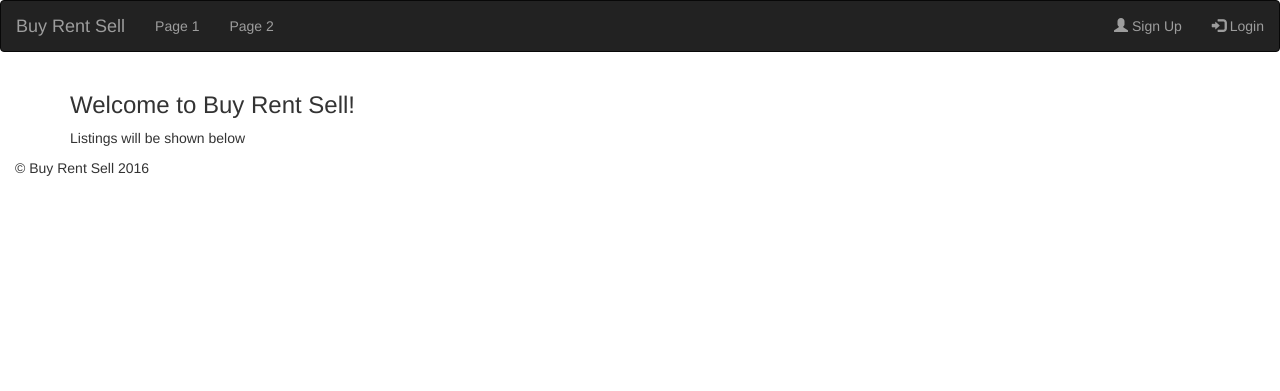
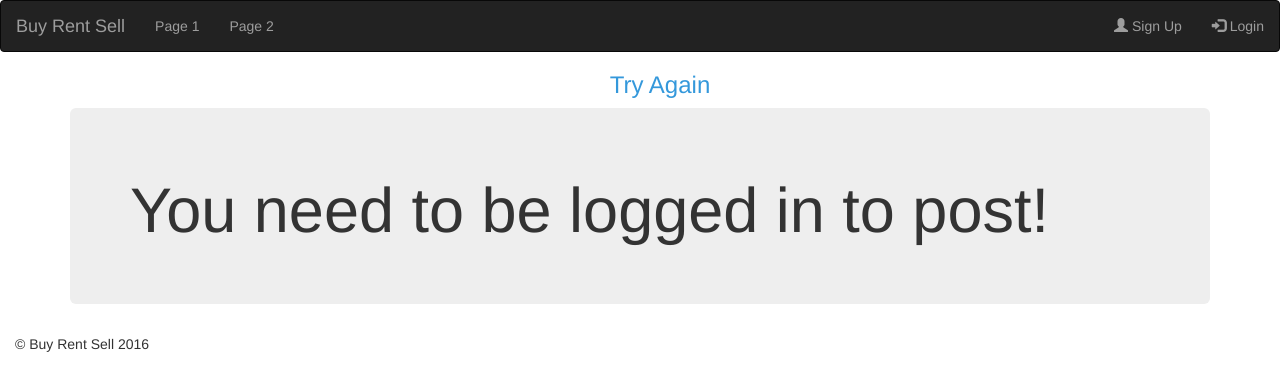
Before and after one commit to mhendri/buyrentsell, a Flask app: page /posted in a window 1280 px wide. Shown: the top 391 px of the page. Run offline with Flask 2, Linux system fonts and the light colour scheme; some libraries are stand-ins or nearby versions.

Commit message:
Complete Flash on index.html and signup.html

```diff
--- a/app.py
+++ b/app.py
@@ -282,7 +282,7 @@ def showSignUp():
     firstnum = int(random.random() * 10)
     secondnum = int(random.random() * 10)
     resultnum = firstnum + secondnum
-    return render_template('signup.html', firstnum = firstnum, secondnum = secondnum, resultnum = resultnum)
+    return render_template('signup.html', firstnum = firstnum, secondnum = secondnum)
 
 # Success Message
 @app.route('/success', methods =['GET', 'POST'])
@@ -298,8 +298,14 @@ def success():
             entry = User(email, password, firstname, lastname, phone)
             db.session.add(entry)
             db.session.commit()
-            return render_template('success.html')
-    return render_template('success.html')
+            flash('Sign up success! You will have access in 10mins. Thank you for your patients')
+            return render_template('index.html')
+
+    flash('Failed to sign up, Please try again.')
+    firstnum = int(random.random() * 10)
+    secondnum = int(random.random() * 10)
+    resultnum = firstnum + secondnum
+    return render_template('signup.html', firstnum = firstnum, secondnum = secondnum)
 
 @app.route('/posted', methods = ['GET', 'POST'])
 def posted():
@@ -310,8 +316,11 @@ def posted():
         entry = Post(1,title, price, descr)
         db.session.add(entry)
         db.session.commit()
-        return render_template('success.html')
-    return render_template('success.html')
+        flash('Item Posted!')
+        return render_template('index.html')
+
+    flash('Try Again')
+    return render_template('post.html')
 
 if (__name__)=='__main__':
     app.run(host='localhost', port=5000, debug=True)
--- a/templates/base.html
+++ b/templates/base.html
@@ -47,6 +47,18 @@
     </div>
   </nav>
 
+  {% with messages = get_flashed_messages() %}
+  {% if messages %}
+    <ul class=flashes>
+    {% for message in messages %}
+      <h3 align="center" style = "color:#3498db">{{ message }}</h3>
+    {% endfor %}
+    </ul>
+  {% endif %}
+{% endwith %}
+{% block body %}{% endblock %}
+
+
   <!-- Content Block -->
   <div class="container">
     {% block content %}
--- a/templates/post.html
+++ b/templates/post.html
@@ -9,7 +9,7 @@
     <!-- Input for item name -->
     <div class="form-inline">
       <label for="title">Item Title:</label>
-      <input type="text" name="title" class="form-control" id="title" size = "100">
+      <input type="text" name="title" class="form-control" id="title" size = "100" required>
       </div>
 
     <br>
@@ -27,7 +27,7 @@
       <!-- Starting bid of auction -->
       <div class="form-group">
         <label for="price">Price:</label>
-        <input type="number" min="0" max="10000" step="any" name="price" size = "25" class="form-control" id="price">
+        <input type="number" min="0" max="10000" step="any" name="price" size = "25" class="form-control" id="price" required>
       </div>
     </div>
 
@@ -48,7 +48,7 @@
     <!-- Input description of the item -->
     <div class="form-group">
       <label for="descr">Description:</label>
-      <textarea class="form-control" name="descr" id="descr" cols="30" rows="10" placeholder="Description..."></textarea>
+      <textarea class="form-control" name="descr" id="descr" cols="30" rows="10" placeholder="Description..." required></textarea>
     </div>
 
     <!-- Submission buttons -->
--- a/templates/signup.html
+++ b/templates/signup.html
@@ -1,5 +1,8 @@
 {% extends "base.html" %}
 {% block content %}
+  {% if error %}
+    {{error}}
+  {% endif %}
       <div class="jumbotron">
         <h1>Buy Rent Sell</h1>
           <form class="form-signin" action="success" method="post" id="btnSignUp">
@@ -19,7 +22,7 @@
           <label for="phoneNumber" class="sr-only">Phone Number</label>
           <input type="phone" name="phoneNumber" id="phoneNumber" class="form-control" placeholder="Phone" required autofocus>
           <br>
-          <p align = "center" for="captcha" class="firstnum secondnum resultnum">{{firstnum}} + {{secondnum}} =</p>
+          <p align = "center" for="captcha" class="firstnum secondnum">{{firstnum}} + {{secondnum}} =</p>
           <input type="captcha" name="captcha" id="captcha" class="form-control" placeholder="Captcha Answer" required autofocus>
           <br>
           <button type="submit" id="btnSignUp" class="btn btn-lg btn-primary btn-block" >Sign up</button>
--- a/templates/success.html
+++ /dev/null
@@ -1,5 +0,0 @@
-{% extends "base.html" %}
-{% block content %}
-       <h3>Welcome to Buy Rent Sell!</h3>
-       <p> Listings will be shown below</p>
-{% endblock %}
```
